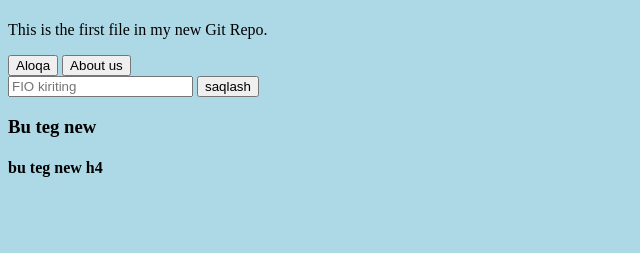
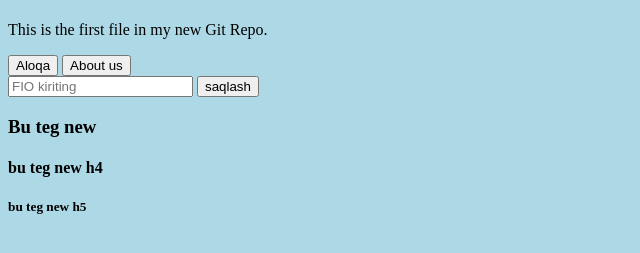
Before and after one commit to oybekalloyorov/project1, a plain HTML site: page index.html in a window 1280 px wide. Shown: the part 59-312 px from the top of the page, without its empty margins (0-640 px from the left). Drawn offline with Linux system fonts and the light colour scheme.

Commit message:
index faylha h5 element qoshildi

```diff
--- a/index.html
+++ b/index.html
@@ -17,5 +17,7 @@
 
 <h3>Bu teg new</h3>
 <h4>bu teg new h4</h4>
+
+<h5>bu teg new h5</h5>
 </body>
 </html>
```
